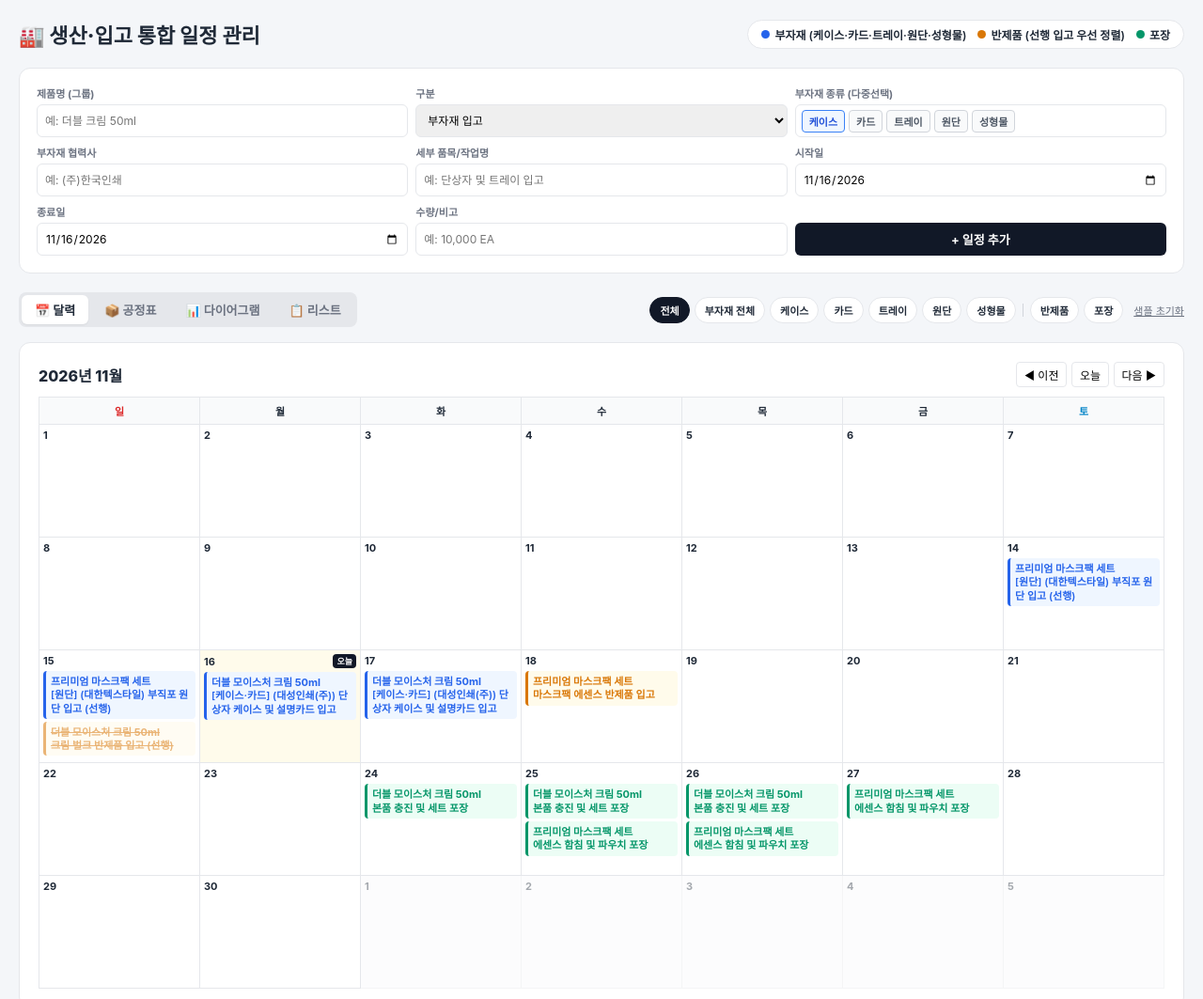
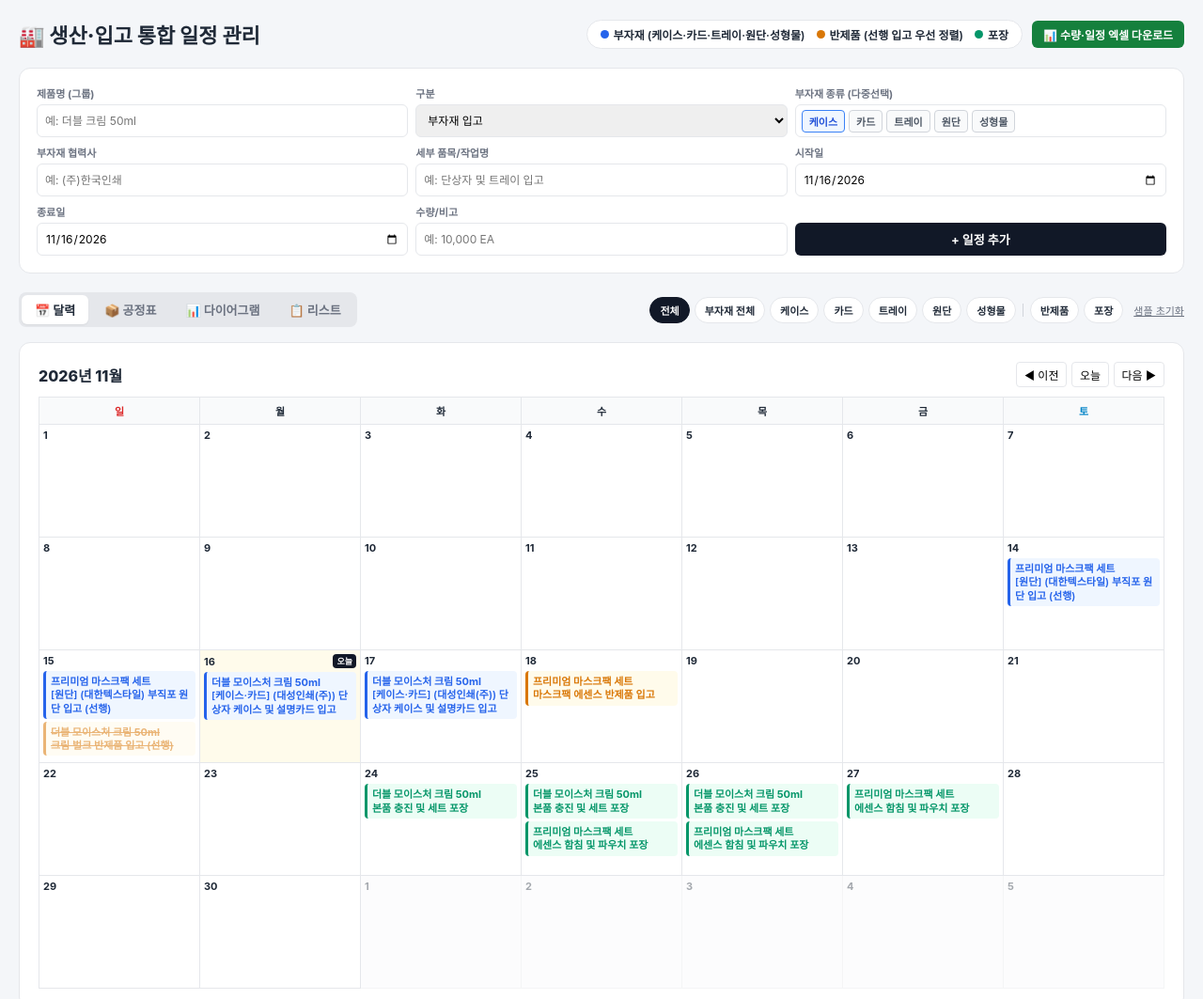
Before and after one commit to unbeatabletw/production-schedule, a plain HTML site: page index.html in a window 1280 px wide. Shown: the top 1063 px of the page at 94% size. Drawn offline with Linux system fonts and the light colour scheme.

Commit message:
Update index.html

```diff
--- a/index.html
+++ b/index.html
@@ -74,6 +74,10 @@
     .filter-btn.active { background: #111827; color: #fff; border-color: #111827; }
     .filter-divider { width: 1px; height: 14px; background: #d1d5db; margin: 0 2px; }
     .reset-btn { background: transparent; border: none; color: var(--text-sub); font-size: 11px; text-decoration: underline; cursor: pointer; margin-left: 6px; }
+
+    /* 엑셀 다운로드 버튼 */
+    .excel-btn { background: #15803d; color: #fff; border: none; padding: 6px 12px; border-radius: 6px; font-size: 12px; font-weight: 700; cursor: pointer; display: inline-flex; align-items: center; gap: 5px; transition: 0.15s; }
+    .excel-btn:hover { background: #166534; }
 
     .view-panel { display: none; }
     .view-panel.active { display: block; }
@@ -200,10 +204,13 @@
 <div class="container">
   <header>
     <h1>🏭 생산·입고 통합 일정 관리</h1>
-    <div class="legend">
-      <div class="legend-item"><span class="dot" style="background: var(--color-sub);"></span>부자재 (케이스·카드·트레이·원단·성형물)</div>
-      <div class="legend-item"><span class="dot" style="background: var(--color-semi);"></span>반제품 (선행 입고 우선 정렬)</div>
-      <div class="legend-item"><span class="dot" style="background: var(--color-pack);"></span>포장</div>
+    <div style="display:flex; gap:10px; align-items:center; flex-wrap:wrap;">
+      <div class="legend">
+        <div class="legend-item"><span class="dot" style="background: var(--color-sub);"></span>부자재 (케이스·카드·트레이·원단·성형물)</div>
+        <div class="legend-item"><span class="dot" style="background: var(--color-semi);"></span>반제품 (선행 입고 우선 정렬)</div>
+        <div class="legend-item"><span class="dot" style="background: var(--color-pack);"></span>포장</div>
+      </div>
+      <button type="button" class="excel-btn" onclick="exportToExcelCSV()">📊 수량·일정 엑셀 다운로드</button>
     </div>
   </header>
 
@@ -436,6 +443,75 @@
     document.querySelectorAll('.filter-btn').forEach(btn => btn.classList.remove('active'));
     btnElement.classList.add('active');
     renderAll();
+  }
+
+  // 비고란에서 수량(숫자)과 단위 분리 파싱 및 엑셀(CSV) 내보내기
+  function parseQtyAndUnit(noteStr) {
+    if (!noteStr) return { qty: '', unit: '' };
+    const match = noteStr.match(/([\d,]+(?:\.\d+)?)\s*([가-힣a-zA-Z%]*)/);
+    if (match) {
+      return {
+        qty: match[1].replace(/,/g, ''), // 엑셀에서 바로 합계 계산 가능하도록 콤마 제거한 순수 숫자
+        unit: match[2] || ''
+      };
+    }
+    return { qty: '', unit: '' };
+  }
+
+  function exportToExcelCSV() {
+    const targetData = [...schedules]
+      .filter(item => matchFilter(item))
+      .sort((a, b) => new Date(a.start) - new Date(b.start));
+
+    if (targetData.length === 0) {
+      alert('내보낼 일정 데이터가 없습니다.');
+      return;
+    }
+
+    const headers = ['입고/완료여부', '제품명', '구분', '부자재종류', '협력사', '세부품목/작업명', '시작일', '종료일', '수량(숫자)', '단위', '원본비고', '진행상태'];
+
+    const escapeCSV = (val) => {
+      const str = String(val ?? '');
+      if (str.includes(',') || str.includes('"') || str.includes('\n')) {
+        return `"${str.replace(/"/g, '""')}"`;
+      }
+      return str;
+    };
+
+    const rows = targetData.map(item => {
+      const isDone = item.status === '완료';
+      const checkText = item.type === 'pack' ? (isDone ? '완료' : '미완료') : (isDone ? '입고완료' : '미입고');
+      const subCats = getItemSubCats(item).join(' / ');
+      const { qty, unit } = parseQtyAndUnit(item.note);
+
+      return [
+        checkText,
+        item.product,
+        typeInfoMap[item.type] || item.type,
+        subCats,
+        item.vendor || '',
+        item.title,
+        item.start,
+        item.end,
+        qty,
+        unit,
+        item.note || '',
+        item.status
+      ].map(escapeCSV).join(',');
+    });
+
+    const csvContent = '\uFEFF' + [headers.join(','), ...rows].join('\n');
+    const blob = new Blob([csvContent], { type: 'text/csv;charset=utf-8;' });
+    const url = URL.createObjectURL(blob);
+
+    const todayStr = new Date().toISOString().split('T')[0];
+    const link = document.createElement('a');
+    link.href = url;
+    link.download = `생산입고_수량일정표_${todayStr}.csv`;
+    document.body.appendChild(link);
+    link.click();
+    document.body.removeChild(link);
+    URL.revokeObjectURL(url);
   }
 
   // 1. 달력 뷰
@@ -676,7 +752,7 @@
       });
   }
 
-  // 4. 리스트 뷰 (입고여부 체크박스 포함)
+  // 4. 리스트 뷰
   function renderList() {
     const tbody = document.getElementById('list-content');
     tbody.innerHTML = '';
@@ -725,7 +801,6 @@
 
   const typeInfoMap = { 'sub': '부자재', 'semi': '반제품', 'pack': '포장' };
 
-  // 입고여부 체크박스 토글 핸들러
   function toggleReceiveStatus(id, isChecked) {
     const item = schedules.find(s => s.id === id);
     if (item) {
```
